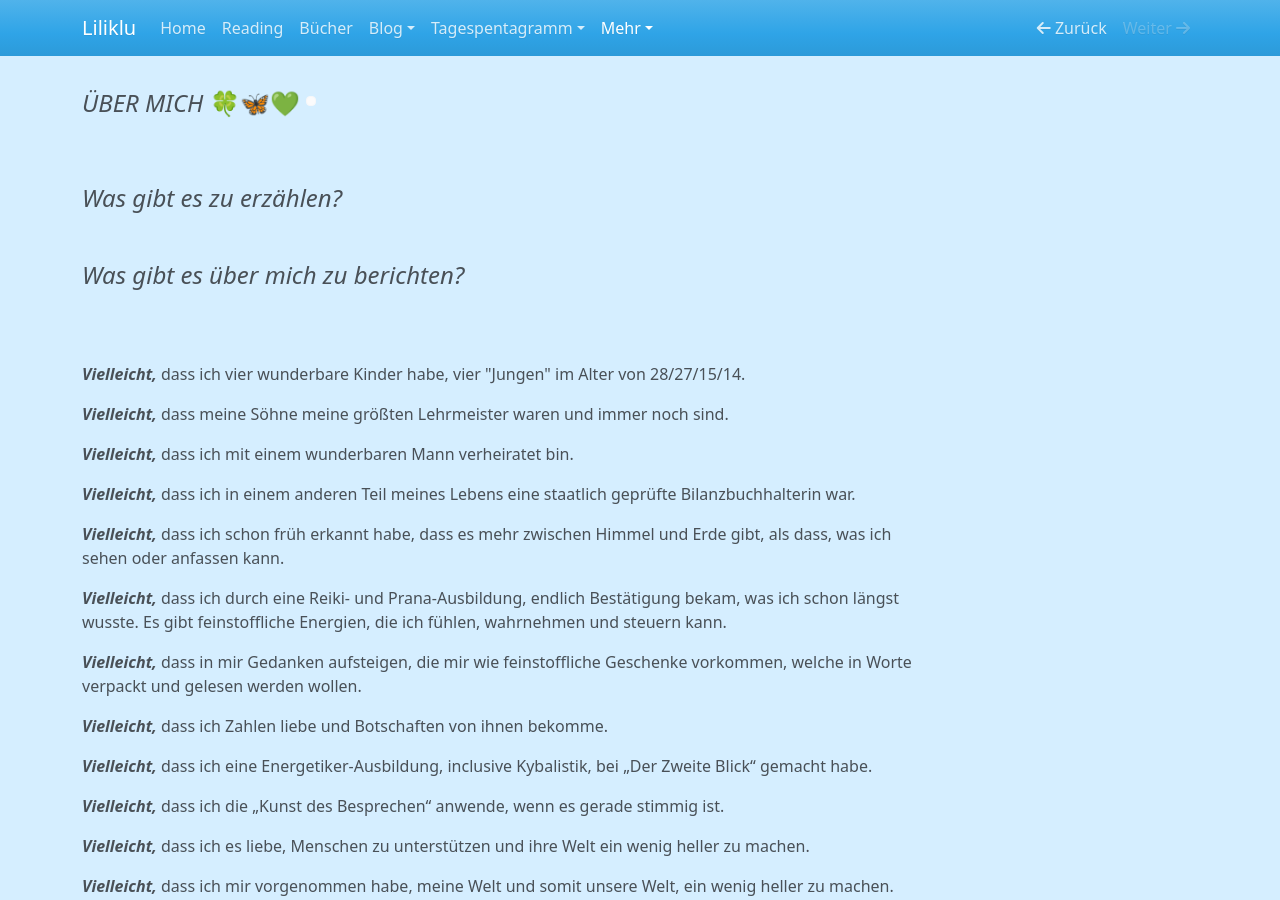
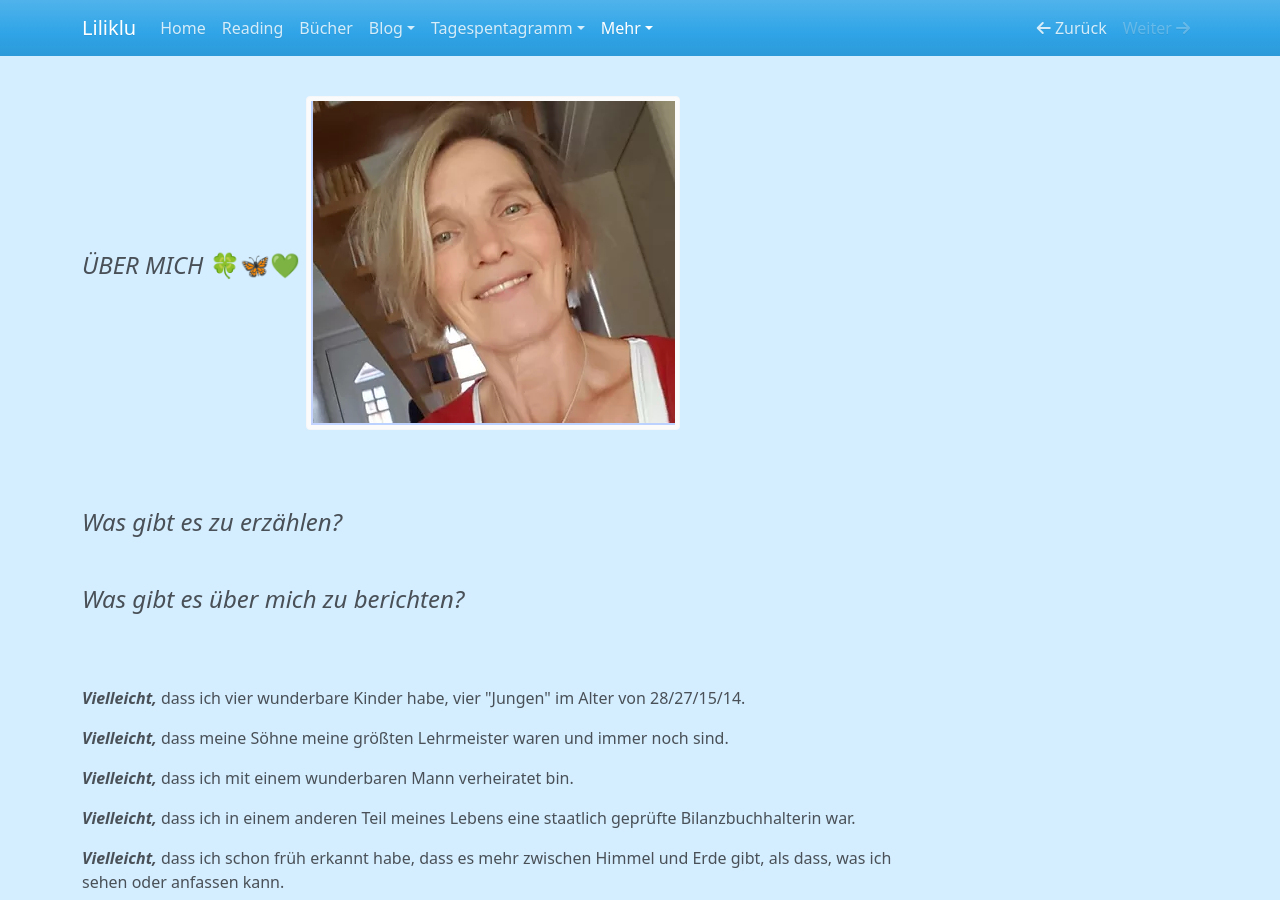
Before and after one commit to liliklu/liliklu.de, an MkDocs documentation site: the page built from docs/mehr/ueber-mich.md, in a window 1280 px wide and 900 px high. Built offline with MkDocs 1.6.1, drawn with Linux system fonts in a browser that asks for light colours; nearby versions of some CDN libraries.

Commit message:
über mich

```diff
--- a/docs/mehr/ueber-mich.md
+++ b/docs/mehr/ueber-mich.md
@@ -9,7 +9,7 @@
   float: middel;
 }
 </style>
-#### ***ÜBER MICH***  🍀🦋💚 ![](img/ueber-mich.png)
+#### ***ÜBER MICH***  🍀🦋💚 ![](../img/ueber-mich.png)
 
 <br>
 #### ***Was gibt es zu erzählen?***
```
